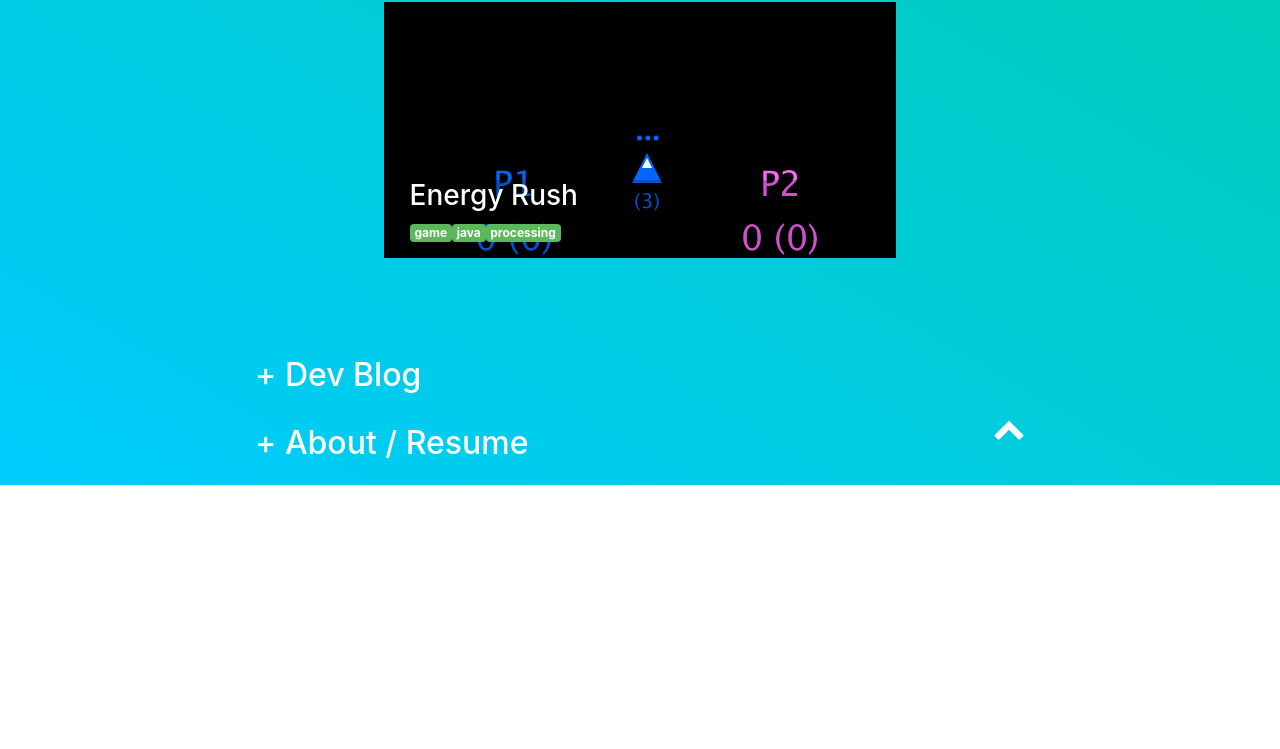
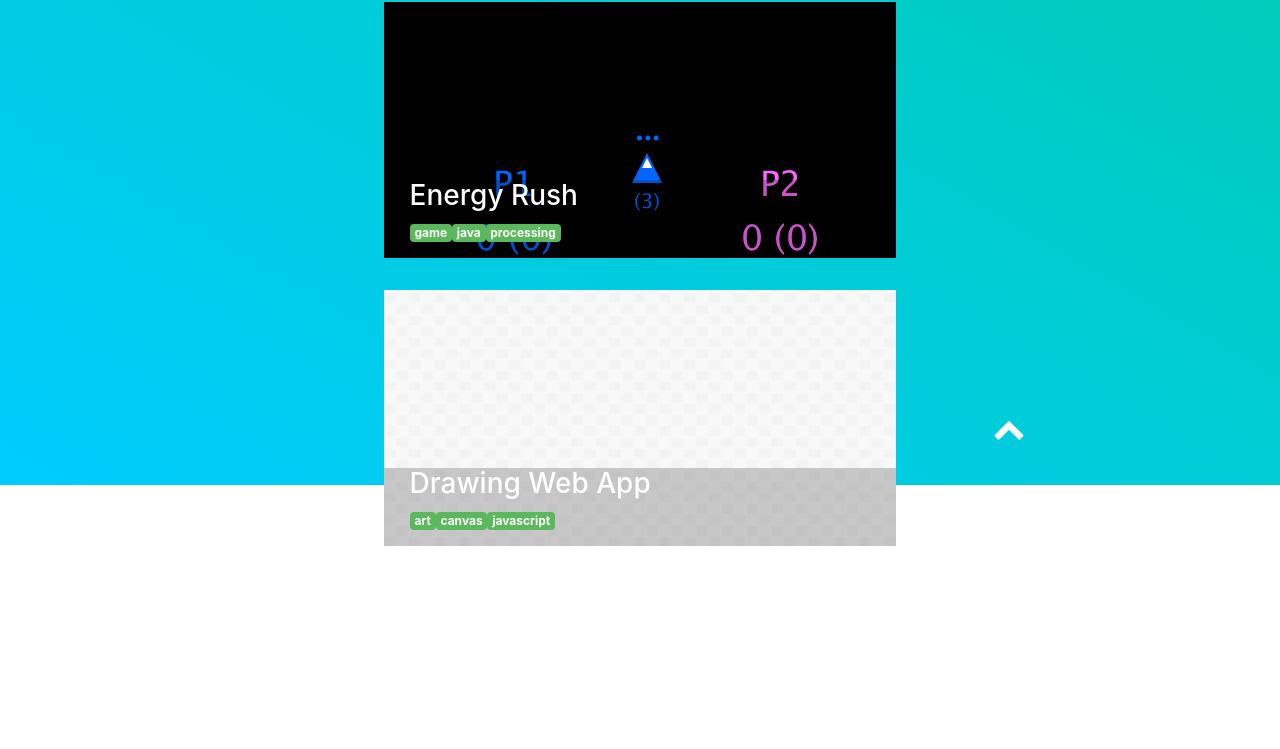
Before and after one commit to NQShabazz/nqshabazz.github.io, a PHP site: page / in a window 1280 px wide, after a click that opens the changed part. Shown: the part 315-1064 px from the top of the page. Before the commit the page ends 800 px from the top, so only its background shows below. Run offline with PHP 8.4, Linux system fonts and the light colour scheme; some libraries are stand-ins or nearby versions.

Commit message:
added new project

```diff
--- a/assets/css/style-default.css
+++ b/assets/css/style-default.css
@@ -59,7 +59,7 @@ body.loaded .front-page-option-box{opacity: 1;}
 .project-link{display: inline-block; margin: auto;}
 .project-link figure{position: relative; margin-top: 10px; border: 3px solid transparent; transition: border 0.125s linear;}
 .project-link figure img{max-width: 100%;}
-.project-link figure figcaption{position: absolute; bottom: 0; left: 5%; width: 95%; text-align: left; background: rgba(0, 0, 0, 0.2);}
+.project-link figure figcaption{position: absolute; bottom: 0; left: 0; padding-left: 5%; width: 100%; text-align: left; background: rgba(0, 0, 0, 0.2);}
 .project-link:hover figure{border: 3px solid #fff;}
 
 #devblog article{width: 512px; max-width: 100%; margin: auto;}
--- a/index.html
+++ b/index.html
@@ -82,7 +82,7 @@
             <li class="project-filter" onclick="filterProjects(this)">music</li>
           </ul>
 
-          <article class='project-link game java processing'><a href='../energy-rush/'><figure><img src='../assets/images/energy-rush/thumbnail.gif'/><figcaption class='bg-faded'><h3>Energy Rush</h3><p class='badge badge-default blog-tag'>game</p><p class='badge badge-default blog-tag'>java</p><p class='badge badge-default blog-tag'>processing</p></figcaption></figure></a></article>
+          <article class='project-link game java processing'><a href='../energy-rush/'><figure><img src='../assets/images/energy-rush/thumbnail.gif'/><figcaption class='bg-faded'><h3>Energy Rush</h3><p class='badge badge-default blog-tag'>game</p><p class='badge badge-default blog-tag'>java</p><p class='badge badge-default blog-tag'>processing</p></figcaption></figure></a></article><article class='project-link art canvas javascript'><a href='../drawing-web-app/'><figure><img src='../assets/images/drawing-web-app/thumbnail.gif'/><figcaption class='bg-faded'><h3>Drawing Web App</h3><p class='badge badge-default blog-tag'>art</p><p class='badge badge-default blog-tag'>canvas</p><p class='badge badge-default blog-tag'>javascript</p></figcaption></figure></a></article>
           <div class="spacer-box"></div>
         </div>
       </section>
```
Also changed, not shown: assets/images/drawing-web-app/thumbnail.gif (added).
